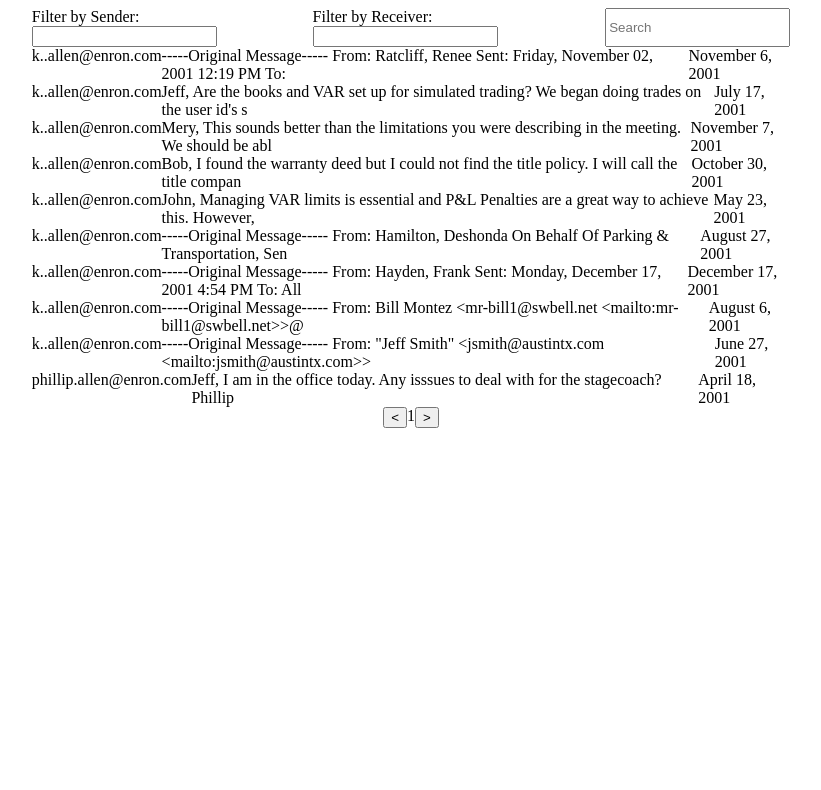
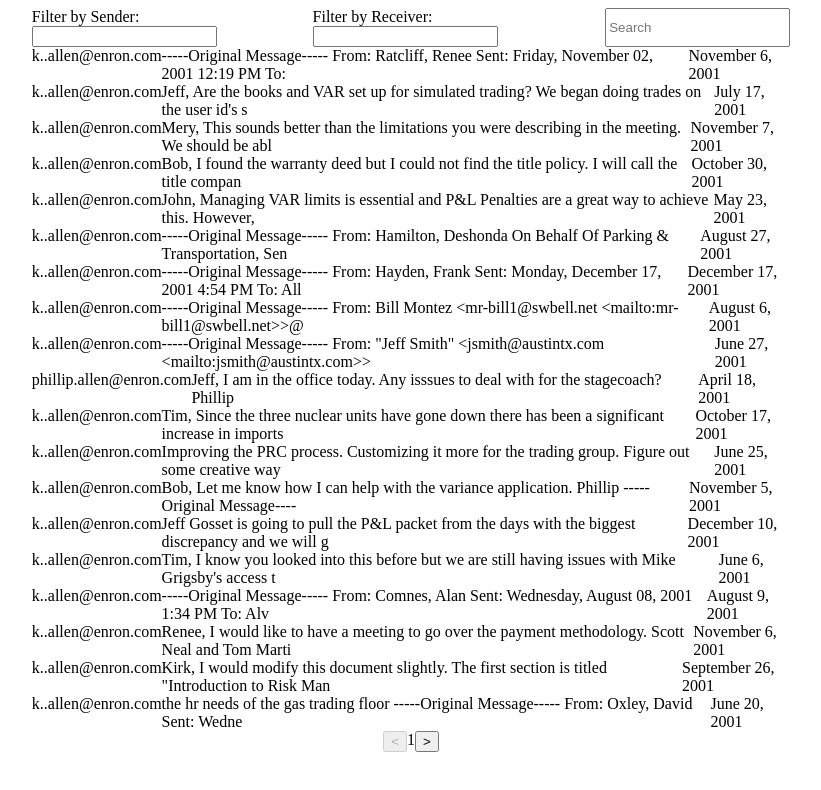
Before and after one commit to evgen-chu/email-archive-viewer-ts, a React (Create React App) app: page / in a window 1280 px wide. Shown: the top 790 px of the page, without its empty margins (229-1050 px from the left). Built offline with nearby package versions, Linux system fonts and the light colour scheme.

Commit message:
addded pagination logic

```diff
--- a/package.json
+++ b/package.json
@@ -12,6 +12,7 @@
         "react-dom": "^17.0.2",
         "react-scripts": "4.0.3",
         "styled-components": "^5.2.3",
+        "uuid": "^8.3.2",
         "web-vitals": "^1.0.1"
     },
     "scripts": {
--- a/src/BrowsePage.js
+++ b/src/BrowsePage.js
@@ -1,4 +1,4 @@
-import React, { useState } from "react";
+import React, { useState, useEffect } from "react";
 import EmailGrid from "./EmailGrid";
 import { getEmails } from "./jsonStorage";
 import ActionBar from "./ActionBar";
@@ -6,11 +6,15 @@ import PageButtons from "./PageButtons";
 
 const BrowsePage = () => {
   const [page, setPage] = useState(1);
-  let items = getEmails(1, 10);
+  const [items, setItems] = useState([]);
+  useEffect(() => {
+    setItems(getEmails(page, 20));
+  }, [page]);
+
   return (
     <div>
       <ActionBar />
-      <EmailGrid items={items} />
+      {items && <EmailGrid items={items} />}
       <PageButtons page={page} setPage={setPage} />
     </div>
   );
--- a/src/EmailGrid.js
+++ b/src/EmailGrid.js
@@ -1,12 +1,13 @@
 import React from "react";
 import EmailPreview from "./EmailPreview";
 import styled from "styled-components";
+import { v4 as uuidv4 } from "uuid";
 
 const EmailGrid = ({ items }) => {
   return (
     <div>
       {items.map((item) => {
-        return <EmailPreview item={item} />;
+        return <EmailPreview key={uuidv4()} item={item} />;
       })}
     </div>
   );
--- a/src/PageButtons.js
+++ b/src/PageButtons.js
@@ -1,11 +1,33 @@
-import React from "react";
+import React, { useEffect, useState } from "react";
 import styled from "styled-components";
+import { getEmails } from "./jsonStorage";
 const PageButtons = ({ page, setPage }) => {
+  const [nextPage, setNextPage] = useState(true);
+  useEffect(() => {
+    let items = getEmails(page + 1, 20);
+    items.length === 0 ? setNextPage(false) : setNextPage(true);
+  }, [page]);
   return (
     <Wrapper>
-      <button className="previous-page">&lt;</button>
+      <button
+        className="previous-page"
+        onClick={(e) => {
+          setPage(page - 1);
+        }}
+        disabled={page === 1}
+      >
+        &lt;
+      </button>
       <div>{page}</div>
-      <button className="next-page">&gt;</button>
+      <button
+        className="next-page"
+        onClick={(e) => {
+          setPage(page + 1);
+        }}
+        disabled={!nextPage}
+      >
+        &gt;
+      </button>
     </Wrapper>
   );
 };
--- a/src/jsonStorage.js
+++ b/src/jsonStorage.js
@@ -3,9 +3,8 @@ const emails = require("./assets/email.json");
 //get paginated result
 export const getEmails = (page, limit) => {
   const startInd = (page - 1) * limit;
-  const endInd = limit;
+  const endInd = page * limit - 1;
   let result = emails.slice(startInd, endInd);
-  console.log(result[0].from);
   return result;
 };
 
```
Also changed, not shown: 1 other file (tests, documents, lock files or other folders).
